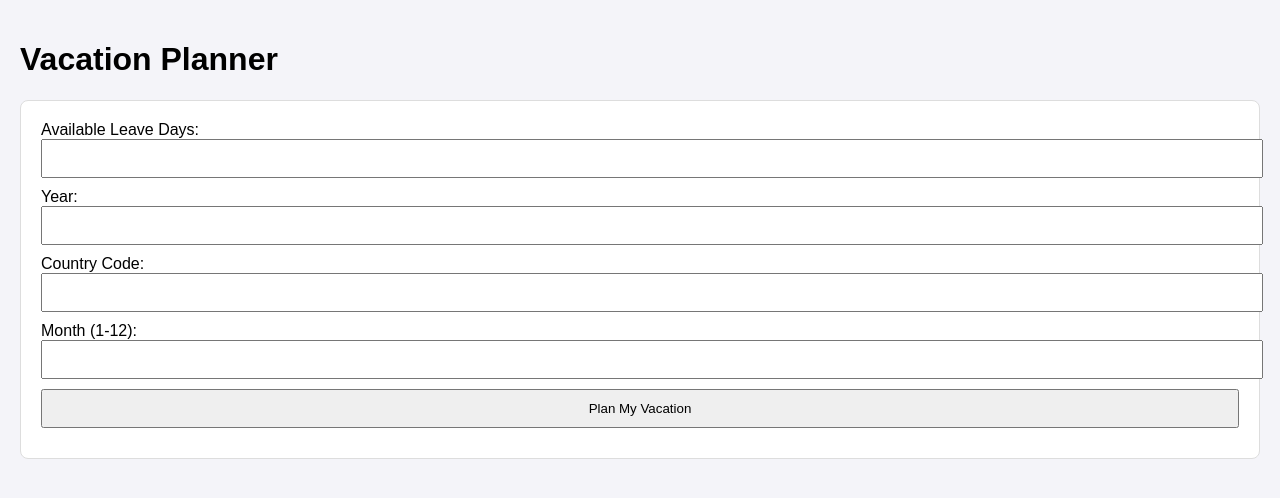
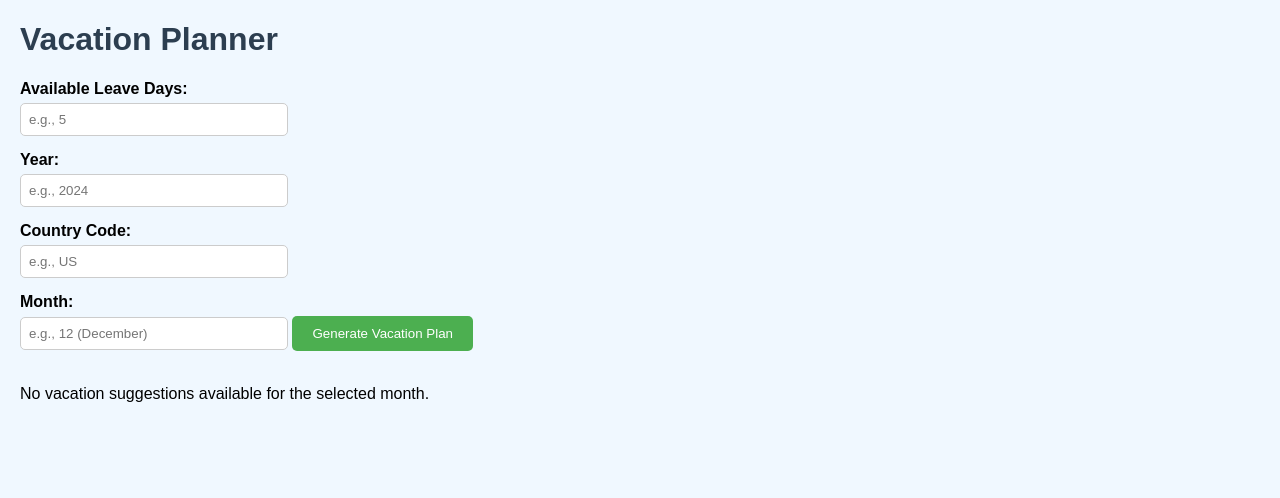
Before and after one commit to a1yasi/Holiday_Optimiser, a Flask app: page / in a window 1280 px wide. Shown: the top 498 px of the page. Run offline with Flask 3, Linux system fonts and the light colour scheme.

Commit message:
remove weekend and public holiday from the 'days needed'

```diff
--- a/app.py
+++ b/app.py
@@ -19,9 +19,13 @@ def index_post():
 	vacation_plan = create_vacation_plan(leave_days_available, year, country_code, month)
 
 
+
 	return render_template('index.html',
 		leave_days_available=leave_days_available,
 		year=year,
 		country_code=country_code,
 		month=month,
-		vacation_plan=vacation_plan)
+		current_month=vacation_plan.get("current_month"),
+		current_suggestions = vacation_plan.get("suggestions"),
+
+		)
--- a/holiday_bot.py
+++ b/holiday_bot.py
@@ -29,62 +29,68 @@ def filter_holidays_by_month(holidays, month):
 	]
 
 
+#calculating working days excluding weekend and public holiday
+def calculate_working_days(start, end, holidays):
+	current_date = start
+	working_days = 0
+	while current_date <= end:
+		if current_date.weekday()<5 and current_date.strftime("%Y-%m-%d") not in holidays:
+			working_days += 1
+		current_date += timedelta(days=1)
+	return working_days
+
+
+#create vacation suggestion with start and end date
+def suggest_vacation(holiday_date, leave_days, vacation_type, holiday_name, public_holidays):
+	start_date = holiday_date - timedelta(days=leave_days // 2)
+	end_date = holiday_date + timedelta(days=leave_days // 2)
+	total_days_off = (end_date - start_date).days + 1
+
+	days_needed = calculate_working_days(start_date, end_date, public_holidays)
+
+
+	explanation = (
+		f"Take {leave_days} leave days from {start_date.strftime('%Y-%m-%d')} to "
+		f"{end_date.strftime('%Y-%m-%d')} around the {holiday_name} holiday to maximize "
+		f"your vacation to a total of {total_days_off} days off, including weekends and public holidays."
+	)
+
+	return{
+		"type": vacation_type,
+		"start_date": start_date.strftime("%Y-%m-%d"),
+		"end_date": end_date.strftime("%Y-%m-%d"),
+		"days_needed": days_needed,
+		"total_days_off": total_days_off,
+		"holiday_name": holiday_name,
+		"explanation":explanation,
+	}
+
+def sort_by_total_days_off(suggestion):
+	return suggestion["total_days_off"]
+
+
 
 #suggest leave days for vacation
 # genarate vacation suggest based on public holidays and leave days
-def generate_vacation_suggestions(leave_days_available, holidays):
+def generate_vacation_suggestions(leave_days_available, holidays, country_code):
 	suggestions = []
+
+	public_holidays = [holiday["date"] for holiday in holidays]
 	for holiday in holidays:
 		holiday_date = datetime.strptime(holiday["date"],"%Y-%m-%d")
+		holiday_name = holiday["name"]
 
 
 #short vacation
 #calculate the start and end date for short vacation
-		if leave_days_available >= 1:
-			suggestions.append(suggest_vacation(holiday_date, leave_days_available, f"{leave_days_available}-day vacation"))
-
-#long vacation calcutate the start and end date for long vacation
-		# if leave_days_available >= max_days:
-		# 	suggestions.append(suggest_vacation(holiday_date, max_days, "long vacation"))
-
-	return suggestions
+		for leave_days in [leave_days_available, leave_days_available - 1]:
+			if leave_days > 0:
+				suggestion = suggest_vacation(holiday_date, leave_days, f"{leave_days}-day vacation", holiday_name, public_holidays)
+				suggestions.append(suggestion)
 
 
-#create vacation suggestion with start and end date
-def suggest_vacation(holiday_date, leave_days, vacation_type):
-	start_date = holiday_date - timedelta(days=leave_days // 2)
-	end_date = holiday_date + timedelta(days=leave_days // 2)
-	return{
-		"type": vacation_type,
-		"start_date": start_date.strftime("%Y-%m-%d"),
-		"end_date": end_date.strftime("%Y-%m-%d"),
-		"days_needed": leave_days,
-		"explanation": f"By taking {leave_days} leave days around the holiday on {holiday_date.strftime('%Y-%m-%d')}, "
-                       f"you can maximize your time off to {leave_days + 1} days."
-
-	}
-
-
-#funcation to find the best alternative month with most holiday
-#group holidays by month
-def find_month_long_vacation(holidays, current_month):
-	month_holiday_count = {}
-
-	for holiday in holidays:
-		holiday_date = datetime.strptime(holiday["date"], "%Y-%m-%d")
-		month = holiday_date.month
-
-#ignore the current month
-		if month != current_month:
-			month_holiday_count[month]  = month_holiday_count.get(month, 0) + 1
-
-
-#find the month with the most holidays
-	if month_holiday_count:
-		best_month = max(month_holiday_count, key=month_holiday_count.get)
-		return best_month, month_holiday_count[best_month]
-
-	return None, None
+	#suggestions.sort(key=sort_by_total_days_off, reverse=True)
+	return suggestions[:2]
 
 
 
@@ -102,28 +108,34 @@ def create_vacation_plan(leave_days_available, year, country_code, month=None):
 	if month:
 		month_holidays = filter_holidays_by_month(holidays, month)
 		if month_holidays:
-			current_suggestions = generate_vacation_suggestions(leave_days_available, month_holidays)
+			current_suggestions = generate_vacation_suggestions(leave_days_available, month_holidays, country_code)
+		else:
+			return {"message": f"No public holidays found in month {month}."}
 
 
-	alternative_month, _ = find_month_long_vacation(holidays, month or 0)
-	alternative_suggestions = []
-	if alternative_month:
-		alt_month_holidays = filter_holidays_by_month(holidays, alternative_month)
-		alternative_suggestions = generate_vacation_suggestions(leave_days_available, alt_month_holidays)
+	return {
+		"current_month": datetime(year, month, 1).strftime("%B") if month else None,
+		"suggestions": current_suggestions,
+    }
+	# alternative_month, _ = find_month_long_vacation(holidays, month or 0)
+	# alternative_suggestions = []
+	# if alternative_month:
+	# 	alt_month_holidays = filter_holidays_by_month(holidays, alternative_month)
+	# 	alternative_suggestions = generate_vacation_suggestions(leave_days_available, alt_month_holidays)
 
 
-	return{
-		"current_month": datetime(year, month, 1).strftime("%B") if month else None,
-		"suggestions": current_suggestions,
-		"alternative_month": datetime(year, alternative_month, 1).strftime("%B") if alternative_month else None,
-		"alternative_suggestions": alternative_suggestions
-	}
+	# return{
+	# 	"current_month": datetime(year, month, 1).strftime("%B") if month else None,
+	# 	"suggestions": current_suggestions,
+	# 	"alternative_month": datetime(year, alternative_month, 1).strftime("%B") if alternative_month else None,
+	# 	"alternative_suggestions": alternative_suggestions
+	# }
 
 
 
 messages = [
 	{"role":"system","content": "You are an assistant helping users plan vacations around public holidays."},
-	{"role": "user", "content": "I have {leave_days_available} annual leave days left. Suggest how I can maximize my vacation time in {month} in {country_code}. The year is {year}."}
+	{"role": "user", "content": "I have {leave_days_available} annual leave days left. Suggest how I can maximize my vacation time in {month} in {country_code}. The year is {year}."},
 
 ]
 
@@ -171,7 +183,7 @@ gpt_tools = response.choices[0].message.tool_calls
 if gpt_tools:
 	for gpt_tool in gpt_tools:
 		function_name = gpt_tool.function.name
-		function_parameters = gpt_tool.funcation.arguments
+		function_parameters = gpt_tool.function.arguments
 
 		if function_name == "create_vacation_plan":
 			leave_days_available = function_parameters.get("leave_days_available")
--- a/templates/index.html
+++ b/templates/index.html
@@ -1,93 +1,97 @@
 <!DOCTYPE html>
-<html lang="en">
+<html>
 <head>
-    <meta charset="UTF-8">
-    <meta name="viewport" content="width=device-width, initial-scale=1.0">
     <title>Vacation Planner</title>
     <style>
         body {
             font-family: Arial, sans-serif;
-            margin: 0;
-            padding: 20px;
-            background-color: #f4f4f9;
+            margin: 20px;
+            background-color: #f0f8ff;
+        }
+        h1 {
+            color: #2c3e50;
         }
         form {
-            background: #fff;
-            padding: 20px;
             margin-bottom: 20px;
+        }
+        label {
+            display: block;
+            margin-bottom: 5px;
+            font-weight: bold;
+        }
+        input[type="number"],
+        input[type="text"] {
+            width: 250px;
+            padding: 8px;
+            margin-bottom: 15px;
+            border: 1px solid #ccc;
+            border-radius: 5px;
+        }
+        input[type="submit"] {
+            padding: 10px 20px;
+            background-color: #4caf50;
+            color: white;
+            border: none;
+            border-radius: 5px;
+            cursor: pointer;
+        }
+        input[type="submit"]:hover {
+            background-color: #45a049;
+        }
+        ul {
+            list-style-type: none;
+            padding: 0;
+        }
+        li {
+            margin-bottom: 20px;
+            padding: 15px;
+            background-color: #ffffff;
             border: 1px solid #ddd;
-            border-radius: 8px;
+            border-radius: 5px;
         }
-        input, select, button {
-            margin-bottom: 10px;
-            padding: 10px;
-            width: 100%;
-        }
-        .results {
-            background: #fff;
-            padding: 20px;
-            border: 1px solid #ddd;
-            border-radius: 8px;
-        }
-        .error {
-            color: red;
+        li strong {
+            color: #2c3e50;
         }
     </style>
 </head>
 <body>
     <h1>Vacation Planner</h1>
 
+    <!-- Input Form -->
     <form method="POST">
         <label for="leave_days_available">Available Leave Days:</label>
-        <input type="number" id="leave_days_available" name="leave_days_available" required>
+        <input type="number" id="leave_days_available" name="leave_days_available" placeholder="e.g., 5" required>
 
         <label for="year">Year:</label>
-        <input type="number" id="year" name="year" required>
+        <input type="number" id="year" name="year" placeholder="e.g., 2024" required>
 
         <label for="country_code">Country Code:</label>
-        <input type="text" id="country_code" name="country_code" required>
+        <input type="text" id="country_code" name="country_code" placeholder="e.g., US" required>
 
-        <label for="month">Month (1-12):</label>
-        <input type="number" id="month" name="month" min="1" max="12" required>
+        <label for="month">Month:</label>
+        <input type="number" id="month" name="month" placeholder="e.g., 12 (December)" required>
 
-        <button type="submit">Plan My Vacation</button>
+        <input type="submit" value="Generate Vacation Plan">
     </form>
 
-    {% if error %}
-        <div class="error">
-            <p>Error: {{ error }}</p>
-        </div>
-    {% endif %}
-
-    {% if vacation_plan %}
-        <div class="results">
-            <h2>Vacation Suggestions</h2>
-            <h3>For {{ vacation_plan.current_month }}:</h3>
-            <ul>
-                {% for suggestion in vacation_plan.suggestions %}
-                    <li>
-                        <strong>{{ suggestion.type.title() }}</strong>:
-                        From {{ suggestion.start_date }} to {{ suggestion.end_date }}
-                        ({{ suggestion.days_needed }} leave days)<br>
-                        <em>{{ suggestion.explanation }}</em>
-                    </li>
-                {% endfor %}
-            </ul>
-
-            {% if vacation_plan.alternative_month %}
-                <h3>Alternative Month ({{ vacation_plan.alternative_month }}):</h3>
-                <ul>
-                    {% for suggestion in vacation_plan.alternative_suggestions %}
-                        <li>
-                            <strong>{{ suggestion.type.title() }}</strong>:
-                            From {{ suggestion.start_date }} to {{ suggestion.end_date }}
-                            ({{ suggestion.days_needed }} leave days)<br>
-                            <em>{{ suggestion.explanation }}</em>
-                        </li>
-                    {% endfor %}
-                </ul>
-            {% endif %}
-        </div>
+    <!-- Suggestions Section -->
+    {% if current_suggestions %}
+        <h2>Suggestions for {{ current_month }}:</h2>
+        <ul>
+            {% for suggestion in current_suggestions %}
+                <li>
+                    <strong>Type:</strong> {{ suggestion.type }}<br>
+                    <strong>Start Date:</strong> {{ suggestion.start_date }}<br>
+                    <strong>End Date:</strong> {{ suggestion.end_date }}<br>
+                    <strong>Days Needed:</strong> {{ suggestion.days_needed }} working days<br>
+                    <strong>Total Days Off:</strong> {{ suggestion.total_days_off }} days (including weekends)<br>
+                    <strong>Holiday Name:</strong> {{ suggestion.holiday_name }}<br>
+                    <strong>Explanation:</strong> {{ suggestion.explanation }}
+                </li>
+            {% endfor %}
+        </ul>
+    {% else %}
+        <p>No vacation suggestions available for the selected month.</p>
     {% endif %}
 </body>
 </html>
```
